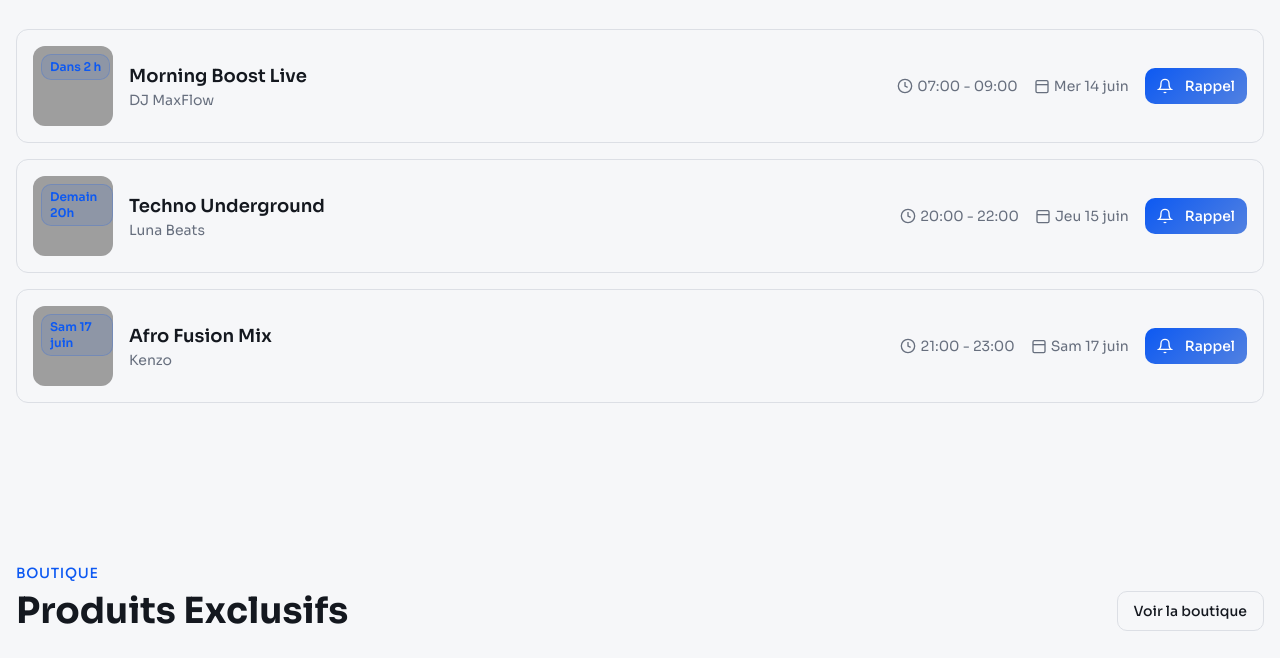
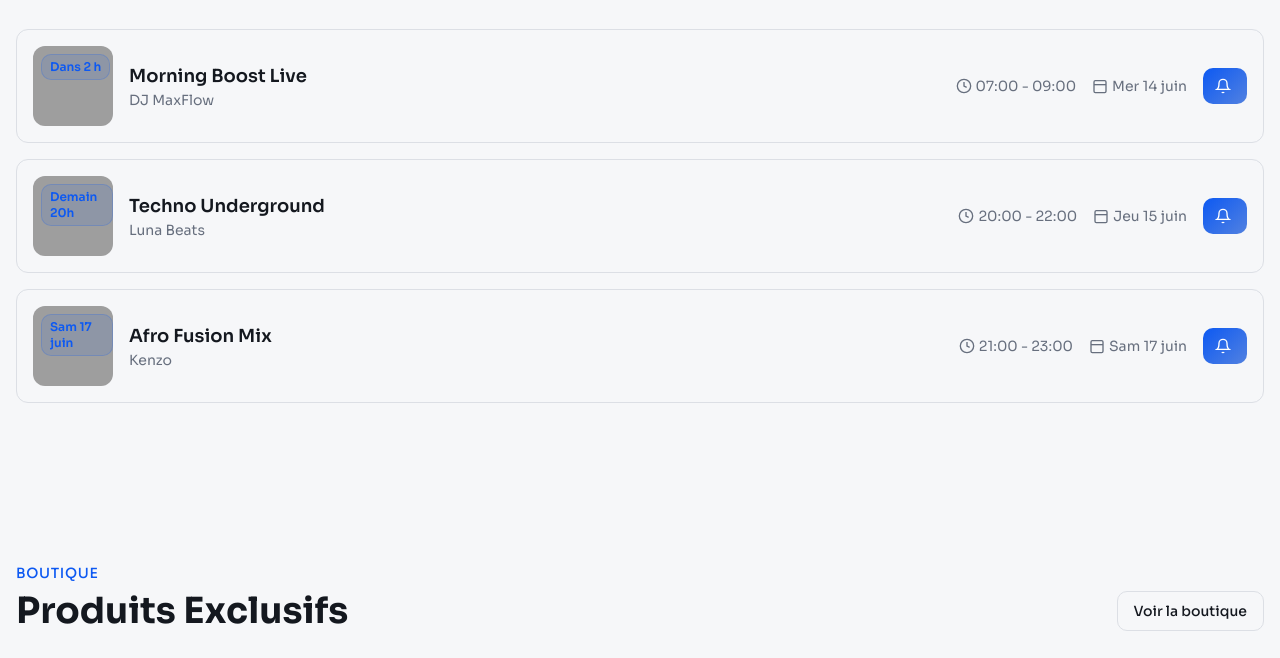
Before and after one commit to Hope211001/template_slay_radio, a plain HTML site: page index.html in a window 1280 px wide. Shown: the part 1625-2283 px from the top of the page. Drawn offline with nearby package versions, Linux system fonts and the light colour scheme; some packages are replaced by stand-ins of ours; grey boxes are pictures that could not be loaded; a script that the page names is missing.

Commit message:
modification de page index, enlever le partie podcast et message

```diff
--- a/index.html
+++ b/index.html
@@ -559,7 +559,7 @@
                                 </p>
                                 <h2 class="text-3xl md:text-4xl font-bold text-foreground">Prochaines sessions</h2>
                             </div>
-                            <a href="./programmes.html"><button
+                            <a href="./live_a_venir.html"><button
                                     class="inline-flex items-center justify-center gap-2 whitespace-nowrap rounded-md text-sm font-medium ring-offset-background transition-colors focus-visible:outline-none focus-visible:ring-2 focus-visible:ring-ring focus-visible:ring-offset-2 disabled:pointer-events-none disabled:opacity-50 [&_svg]:pointer-events-none [&_svg]:size-4 [&_svg]:shrink-0 border bg-background hover:text-accent-foreground h-10 px-4 py-2 border-border hover:bg-muted">
                                     Tous les lives
                                 </button></a>
@@ -609,7 +609,7 @@
                                         <path d="M18 8A6 6 0 0 0 6 8c0 7-3 9-3 9h18s-3-2-3-9"></path>
                                         <path d="M13.73 21a2 2 0 0 1-3.46 0"></path>
                                     </svg>
-                                    Rappel
+
                                 </button>
                             </div>
 
@@ -656,7 +656,7 @@
                                         <path d="M18 8A6 6 0 0 0 6 8c0 7-3 9-3 9h18s-3-2-3-9"></path>
                                         <path d="M13.73 21a2 2 0 0 1-3.46 0"></path>
                                     </svg>
-                                    Rappel
+
                                 </button>
                             </div>
 
@@ -703,7 +703,7 @@
                                         <path d="M18 8A6 6 0 0 0 6 8c0 7-3 9-3 9h18s-3-2-3-9"></path>
                                         <path d="M13.73 21a2 2 0 0 1-3.46 0"></path>
                                     </svg>
-                                    Rappel
+
                                 </button>
                             </div>
                         </div>
```
